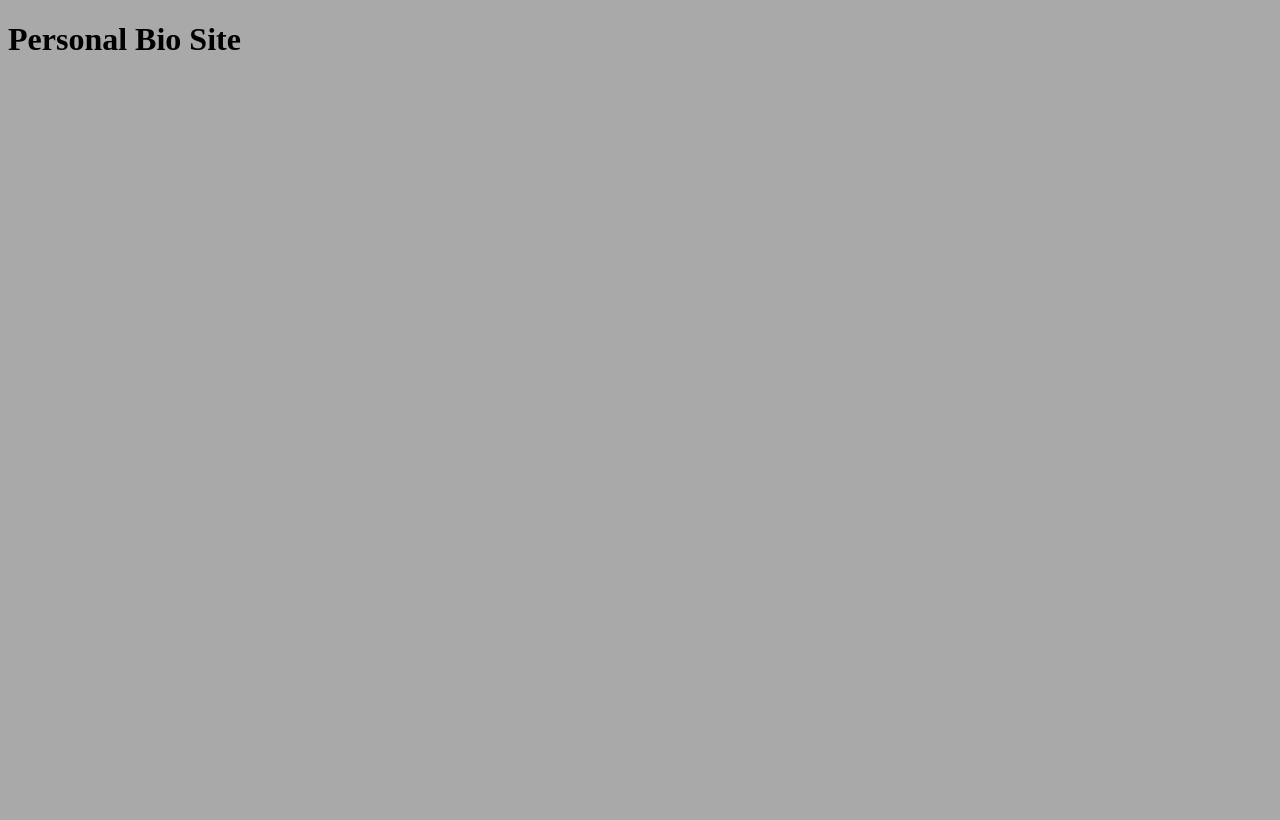
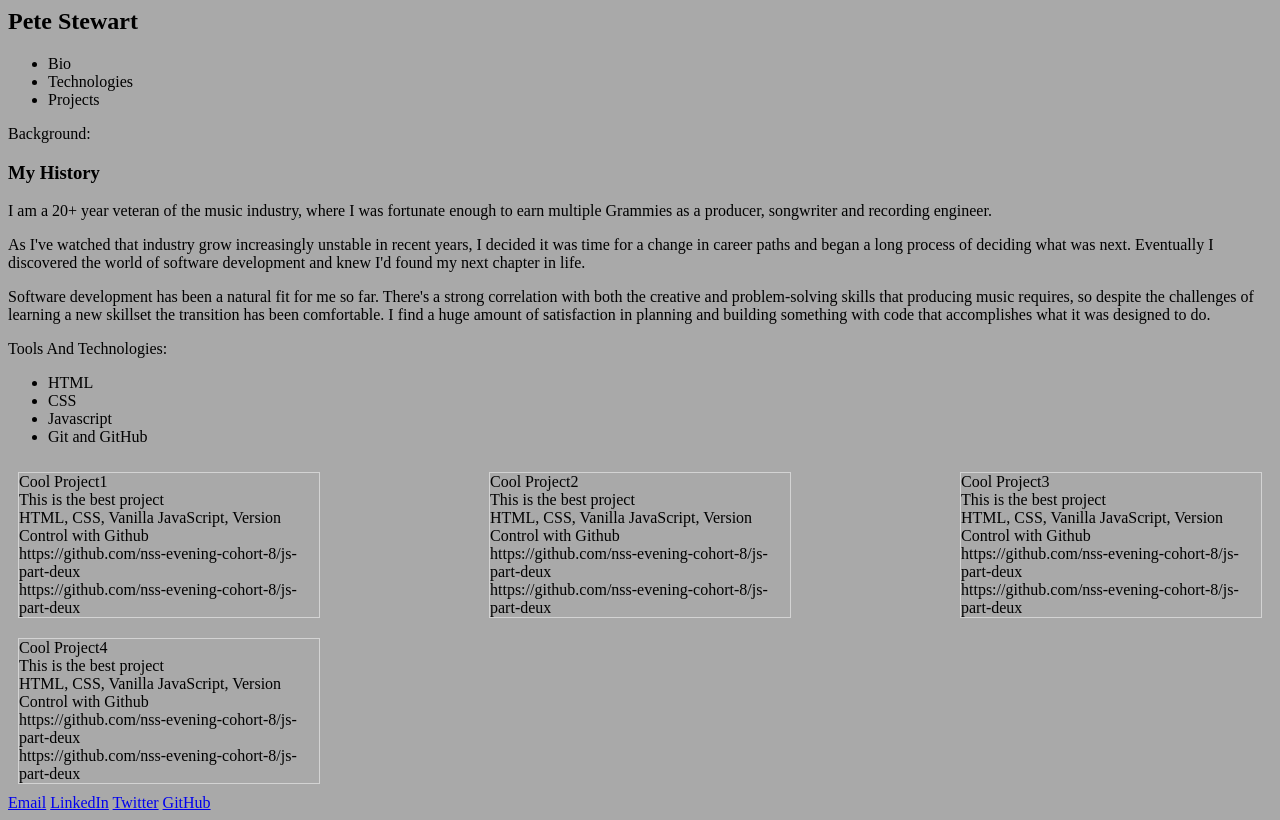
Before and after one commit to petestewart/personal-bio-site, a plain HTML site: page index.html in a window 1280 px wide. Drawn offline with Linux system fonts and the light colour scheme.

Commit message:
structure created

```diff
--- a/index.html
+++ b/index.html
@@ -1,13 +1,63 @@
-<!DOCTYPE html>
 <html lang="en">
 <head>
-    <meta charset="UTF-8">
-    <meta name="viewport" content="width=device-width, initial-scale=1.0">
-    <title>Pete Stewart</title>
-    <link rel="stylesheet" href="main.css">
+  <meta charset="UTF-8">
+  <meta name="viewport" content="width=device-width, initial-scale=1.0">
+  <meta http-equiv="X-UA-Compatible" content="ie=edge">
+  <title>Pete Stewart</title>
+  <link rel="stylesheet" href="main.css">
 </head>
+
 <body>
-    <h1>Personal Bio Site</h1>
-    <script src="main.js"></script>
+  <!-- Navigation -->
+  <nav>
+    <h1>Pete Stewart</h1>
+    <ul id="navLinks">
+      <li><a id="navToBio">Bio</a></li>
+      <li><a id="navToTechnologies">Technologies</a></li>
+      <li><a id="navToProjects">Projects</a></li>
+    </ul>
+  </nav>
+  <!-- End Navigation -->
+
+  <!-- Primary View -->
+  <div class="fullPage" id="bioPage">
+    <div class="section-title">
+        Background:
+    </div>
+    <div class="section-content">
+        <h3>My History</h3>
+        <p>I am a 20+ year veteran of the music industry, where I was fortunate enough to earn multiple Grammies as a producer, songwriter and recording engineer.</p>
+        <p>As I've watched that industry grow increasingly unstable in recent years, I decided it was time for a change in career paths and began a long process of deciding what was next. Eventually I discovered the world of software development and knew I'd found my next chapter in life.</p>
+        <p>Software development has been a natural fit for me so far. There's a strong correlation with both the creative and problem-solving skills that producing music requires, so despite the challenges of learning a new skillset the transition has been comfortable. I find a huge amount of satisfaction in planning and building something with code that accomplishes what it was designed to do.</p>
+    </div>
+
+  </div>
+  <div class="fullPage" id="technologiesPage">
+    <div class="section-title">
+        Tools And Technologies:
+    </div>
+    <div class="section-content">
+        <ul>
+            <li>HTML</li>
+            <li>CSS</li>
+            <li>Javascript</li>
+            <li>Git and GitHub</li>
+        </ul>
+    </div>
+
+  </div>
+  <div class="fullPage" id="projectsPage">Projects</div>
+  <!-- End Primary View -->
+
+  <!-- Footer -->
+  <footer class="page-footer">
+    <a href="#" class="contact-link">Email</a>
+    <a href="https://www.linkedin.com/in/peteastewart/" target="_blank" class="contact-link">LinkedIn</a>
+    <a href="https://twitter.com/petestewart" target="_blank" class="contact-link">Twitter</a>
+    <a href="https://github.com/petestewart72" target="_blank" class="contact-link">GitHub</a>
+    <!-- TODO: Fill in contact info here: Include things like email, LinkedIn, Twitter and GitHub links. -->
+  </footer>
+  <!-- End Footer -->
+  <script src="main.js"></script>
 </body>
 </html>
--- a/main.css
+++ b/main.css
@@ -1,3 +1,16 @@
 body {
     background-color: darkgray;
 }
+
+.card {
+    width: 300px;
+    border: 1px solid lightgray;
+    margin: 10px;
+}
+
+#projectsPage {
+    display: flex;
+    flex-direction: row;
+    flex-wrap: wrap;
+    justify-content: space-between;
+}
--- a/main.js
+++ b/main.js
@@ -1 +1,65 @@
 console.log('bio!');
+
+const projects = [
+    {
+        title: "Cool Project1",
+        screenshot: "http://gotoflashgames.com/files/file/033.jpg",
+        description: "This is the best project",
+        technologiesUsed: "HTML, CSS, Vanilla JavaScript, Version Control with Github",
+        available: true,
+        url: "https://github.com/nss-evening-cohort-8/js-part-deux",
+        githubUrl: "https://github.com/nss-evening-cohort-8/js-part-deux"
+      },
+      {
+        title: "Cool Project2",
+        screenshot: "http://gotoflashgames.com/files/file/033.jpg",
+        description: "This is the best project",
+        technologiesUsed: "HTML, CSS, Vanilla JavaScript, Version Control with Github",
+        available: true,
+        url: "https://github.com/nss-evening-cohort-8/js-part-deux",
+        githubUrl: "https://github.com/nss-evening-cohort-8/js-part-deux"
+      },
+      {
+        title: "Cool Project3",
+        screenshot: "http://gotoflashgames.com/files/file/033.jpg",
+        description: "This is the best project",
+        technologiesUsed: "HTML, CSS, Vanilla JavaScript, Version Control with Github",
+        available: true,
+        url: "https://github.com/nss-evening-cohort-8/js-part-deux",
+        githubUrl: "https://github.com/nss-evening-cohort-8/js-part-deux"
+      },
+      {
+        title: "Cool Project4",
+        screenshot: "http://gotoflashgames.com/files/file/033.jpg",
+        description: "This is the best project",
+        technologiesUsed: "HTML, CSS, Vanilla JavaScript, Version Control with Github",
+        available: true,
+        url: "https://github.com/nss-evening-cohort-8/js-part-deux",
+        githubUrl: "https://github.com/nss-evening-cohort-8/js-part-deux"
+      }
+]
+
+const printToDom = (elementID, content) => {
+    const selectedDiv = document.querySelector(elementID);
+    selectedDiv.innerHTML = content;
+}
+
+const createProjectCards = (contentArray) => {
+    let domString = '';
+    for (let i=0; i<contentArray.length; i++) {
+        domString += '<div class="card">';
+        domString += ` <div class="cardTitle">${projects[i].title}</div>`;
+        domString += ` <div class="cardDescription">${projects[i].description}</div>`;
+        domString += ` <div class="cardTechnologiesUsed">${projects[i].technologiesUsed}</div>`;
+        domString += ` <div class="cardUrl">${projects[i].url}</div>`;
+        domString += ` <div class="cardGitHubUrl">${projects[i].githubUrl}</div>`;
+        domString += '</div>';
+    };
+    return domString;
+}
+
+const init = () => {
+    printToDom('#projectsPage', createProjectCards(projects));
+}
+
+init();
```
